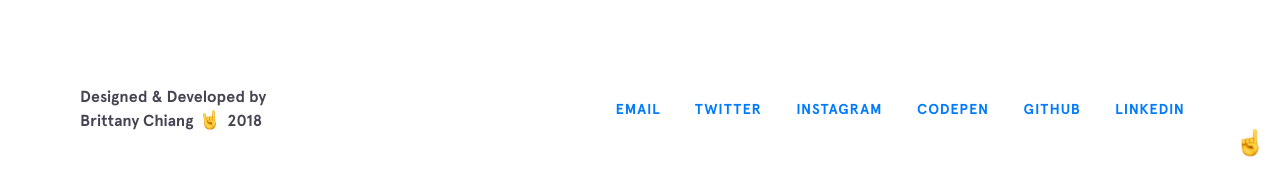
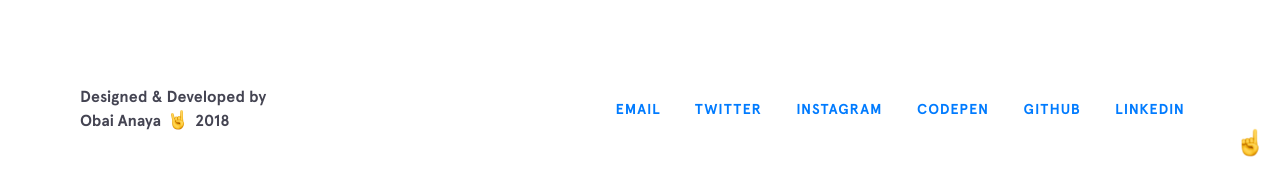
Before and after one commit to obaianaya/obai, a Jekyll site: the page built from index.html, in a window 1280 px wide and 900 px high, scrolled down 6413 px. Shown: the part 717-897 px from the top of the window. Built offline with Jekyll 4.4.1, drawn with Linux system fonts in a browser that asks for light colours; nearby versions of some CDN libraries.

Commit message:
Updating name

```diff
--- a/404.html
+++ b/404.html
@@ -4,7 +4,7 @@ title: 404
 permalink: /404.html
 ---
 {% include switch.html %}
-<div class="name">Brittany Chiang</div>
+<div class="name">Obai Anaya</div>
 <img src="{{site.baseurl}}/img/emojis/thinking-face.png" alt="">
 <h1>Hmmm...</h1>
 <h2>Looks like there's nothing here.<br>Maybe you should go back <a href="{{site.url}}">home</a>.</h2>
--- a/_config.yml
+++ b/_config.yml
@@ -1,6 +1,6 @@
 # Site settings
-name: Brittany Chiang
-title: Brittany Chiang | Front End Software Engineer
+name: Obai Anaya
+title: Obai Anaya | Front End Software Engineer
 description: Design-minded front-end software engineer focused on building beautiful interfaces and experiences
 url: https://bchiang7.github.io/
 baseurl: ''
--- a/_config_dev.yml
+++ b/_config_dev.yml
@@ -1,6 +1,6 @@
 # Site settings
-name: Brittany Chiang
-title: Brittany Chiang | Front End Software Engineer
+name: Obai Anaya
+title: Obai Anaya | Front End Software Engineer
 description: Design-minded front-end software engineer focused on building beautiful interfaces and experiences
 url: https://bchiang7.github.io/
 baseurl: ''
--- a/_includes/footer.html
+++ b/_includes/footer.html
@@ -4,7 +4,7 @@
       <span>Designed &amp; Developed by</span>
     </div>
     <div class="bottom">
-      <span>Brittany Chiang</span>
+      <span>Obai Anaya</span>
       <img class="emoji" src="{{site.baseurl}}/img/emojis/rockon.png" alt="emoji">
       <span>2018</span>
     </div>
```
